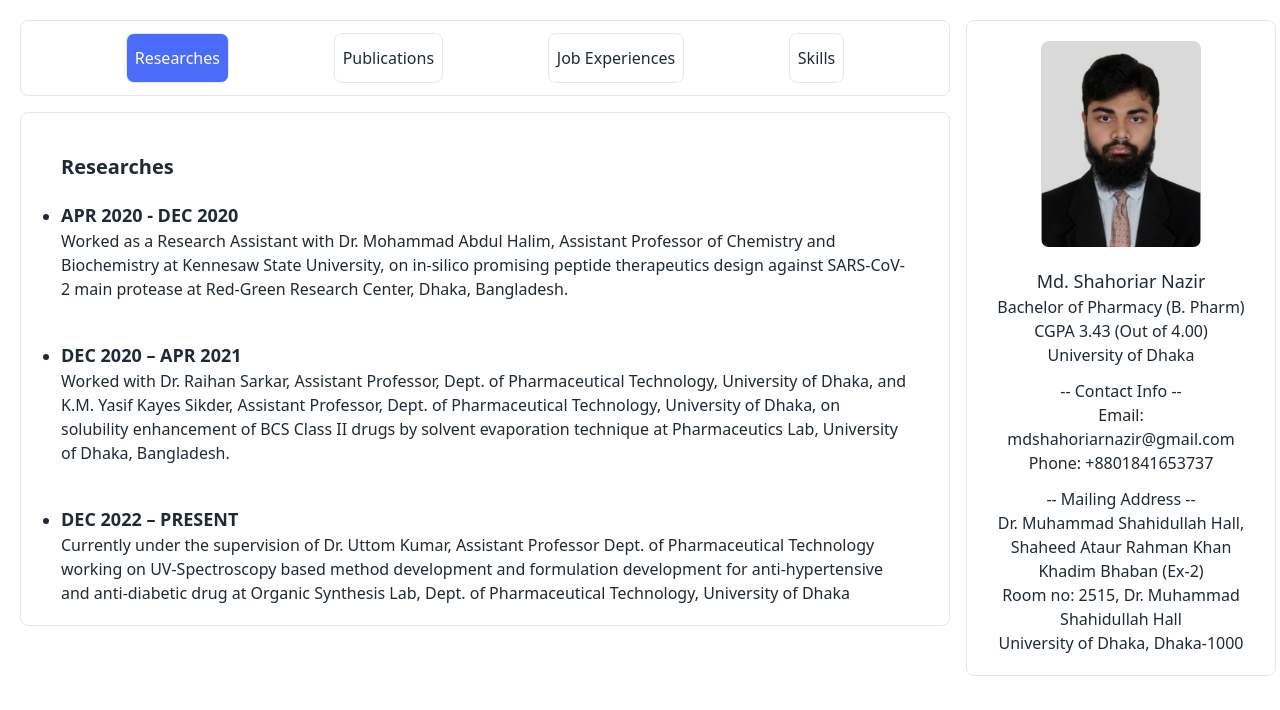
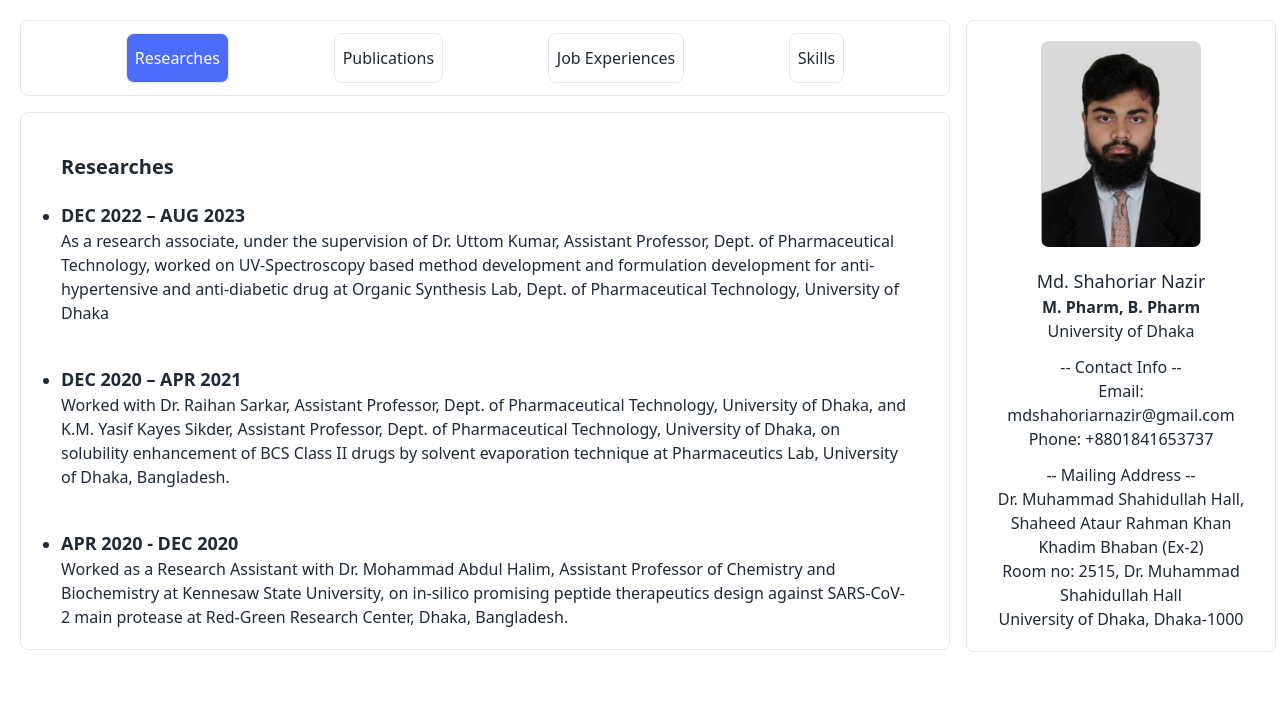
Before and after one commit to foy4748/shahoriar-portfolio, a React (Vite) app: page / in a window 1280 px wide. Shown: the top 710 px of the page. Built offline with nearby package versions, Linux system fonts and the light colour scheme.

Commit message:
Edited Researches and SidePanel

```diff
--- a/src/Pages/Home/Researches.jsx
+++ b/src/Pages/Home/Researches.jsx
@@ -4,12 +4,12 @@ export default function Researches() {
 			<h1 className="title">Researches</h1>
 			<ul className="list-disc space-y-10">
 				<li>
-          <h2 className="font-semibold text-lg">APR 2020 - DEC 2020</h2>
-          Worked as a Research Assistant with Dr. Mohammad Abdul Halim,
-          Assistant Professor of Chemistry and Biochemistry at Kennesaw State
-          University, on in-silico promising peptide therapeutics design against
-          SARS-CoV-2 main protease at Red-Green Research Center, Dhaka,
-          Bangladesh.
+					<h2 className=" font-semibold text-lg">DEC 2022 – AUG 2023</h2>
+					As a research associate, under the supervision of Dr. Uttom Kumar, Assistant
+					Professor, Dept. of Pharmaceutical Technology, worked on
+					UV-Spectroscopy based method development and formulation development
+					for anti-hypertensive and anti-diabetic drug at Organic Synthesis Lab,
+					Dept. of Pharmaceutical Technology, University of Dhaka
 				</li>
 				<li>
 					<h2 className=" font-semibold text-lg">DEC 2020 – APR 2021</h2>
@@ -21,12 +21,12 @@ export default function Researches() {
 					Dhaka, Bangladesh.
 				</li>
 				<li>
-          <h2 className=" font-semibold text-lg">DEC 2022 – PRESENT</h2>
-          Currently under the supervision of Dr. Uttom Kumar, Assistant
-          Professor Dept. of Pharmaceutical Technology working on
-          UV-Spectroscopy based method development and formulation development
-          for anti-hypertensive and anti-diabetic drug at Organic Synthesis Lab,
-          Dept. of Pharmaceutical Technology, University of Dhaka
+					<h2 className="font-semibold text-lg">APR 2020 - DEC 2020</h2>
+					Worked as a Research Assistant with Dr. Mohammad Abdul Halim,
+					Assistant Professor of Chemistry and Biochemistry at Kennesaw State
+					University, on in-silico promising peptide therapeutics design against
+					SARS-CoV-2 main protease at Red-Green Research Center, Dhaka,
+					Bangladesh.
 				</li>
 			</ul>
 		</div>
--- a/src/Pages/Shared/SidePanel.jsx
+++ b/src/Pages/Shared/SidePanel.jsx
@@ -10,8 +10,7 @@ export default function SidePanel() {
 			</picture>
 			<div className="text-center">
 				<h1 className="text-lg mt-5">Md. Shahoriar Nazir</h1>
-        <p>Bachelor of Pharmacy (B. Pharm)</p>
-        <p>CGPA 3.43 (Out of 4.00) </p>
+				<p className="font-bold">M. Pharm, B. Pharm</p>
 				<p>University of Dhaka</p>
 				<h2 className="mt-3">-- Contact Info --</h2>
 				<p>
```
Lines whose indentation alone changed are shown as unchanged.
